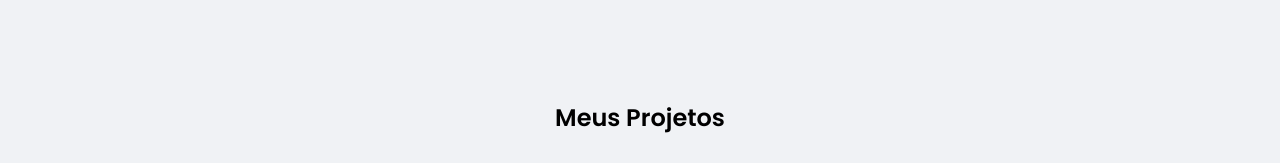
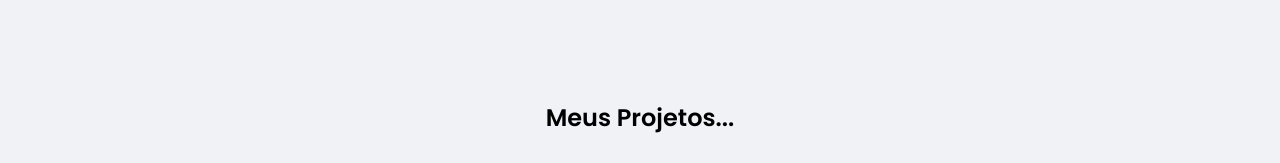
Before and after one commit to mstarkRules/portfolio-react, a React (Create React App) app: page / in a window 1280 px wide. Shown: the part 730-893 px from the top of the page. Built offline with nearby package versions, Linux system fonts and the light colour scheme.

Commit message:
fix: forced push

```diff
--- a/src/components/ProjectsSection/index.tsx
+++ b/src/components/ProjectsSection/index.tsx
@@ -5,7 +5,7 @@ import { useAnimate } from "../../hooks/useAnimate";
 import { useEffect, useState } from "react";
 
 export function ProjectsSection() {
-  const [displayText, setDisplayText] = useState("Meus Projetos");
+  const [displayText, setDisplayText] = useState("Meus Projetos...");
   const { animateText, projectText } = useAnimate();
 
   const lista = PortfolioList;
```
